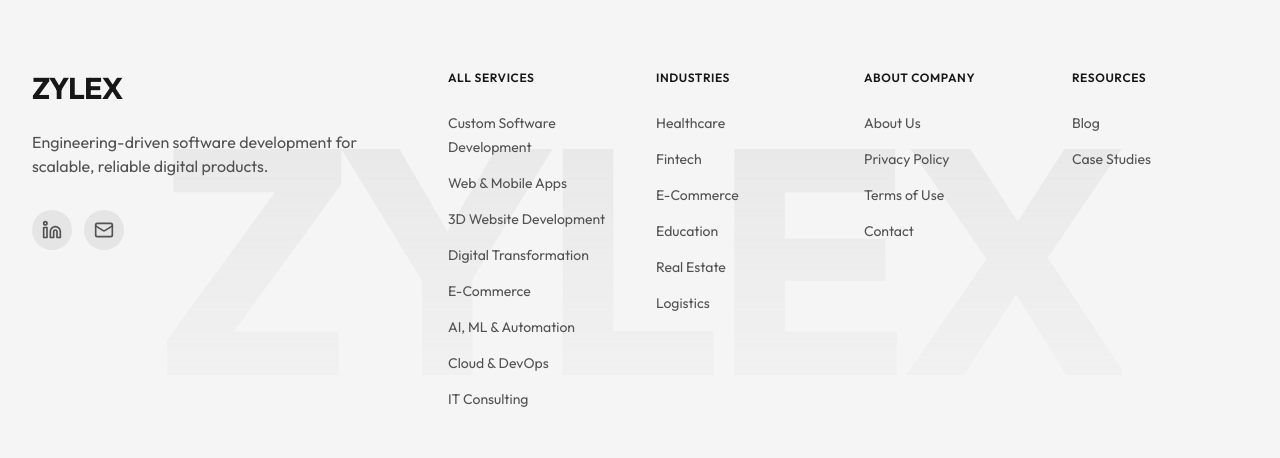
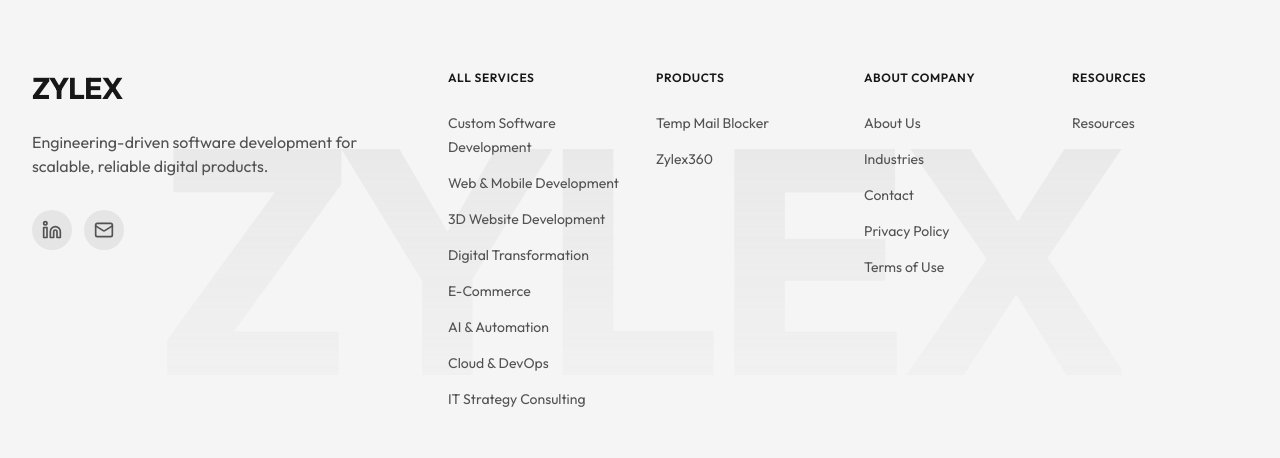
Before and after one commit to Ganesh-Karthick-Dev/seo-web, a Next.js app: page / in a window 1280 px wide. Shown: the part 10889-11347 px from the top of the page. Built offline with nearby package versions, Linux system fonts and the light colour scheme; no server answers; the database is empty.

Commit message:
footer done

```diff
--- a/components/sections/Footer.tsx
+++ b/components/sections/Footer.tsx
@@ -9,35 +9,31 @@
 gsap.registerPlugin(ScrollTrigger);
 
 const services = [
-    { name: "Custom Software Development", href: "/services/custom-software" },
-    { name: "Web & Mobile Apps", href: "/services/web-mobile" },
-    { name: "3D Website Development", href: "/services/3d-websites" },
+    { name: "Custom Software Development", href: "/services/custom-software-development" },
+    { name: "Web & Mobile Development", href: "/services/web-mobile-development" },
+    { name: "3D Website Development", href: "/services/3d-website-development" },
     { name: "Digital Transformation", href: "/services/digital-transformation" },
     { name: "E-Commerce", href: "/services/ecommerce" },
-    { name: "AI, ML & Automation", href: "/services/ai-ml" },
+    { name: "AI & Automation", href: "/services/ai-automation" },
     { name: "Cloud & DevOps", href: "/services/cloud-devops" },
-    { name: "IT Consulting", href: "/services/consulting" },
+    { name: "IT Strategy Consulting", href: "/services/it-strategy-consulting" },
 ];
 
-const industries = [
-    { name: "Healthcare", href: "/industries/healthcare" },
-    { name: "Fintech", href: "/industries/fintech" },
-    { name: "E-Commerce", href: "/industries/ecommerce" },
-    { name: "Education", href: "/industries/education" },
-    { name: "Real Estate", href: "/industries/real-estate" },
-    { name: "Logistics", href: "/industries/logistics" },
+const products = [
+    { name: "Temp Mail Blocker", href: "/products/temp-mail-blocker" },
+    { name: "Zylex360", href: "/products/zylex-360" },
 ];
 
 const company = [
     { name: "About Us", href: "/about-us" },
+    { name: "Industries", href: "/industries" },
+    { name: "Contact", href: "/contact" },
     { name: "Privacy Policy", href: "/privacy" },
     { name: "Terms of Use", href: "/terms" },
-    { name: "Contact", href: "/contact" },
 ];
 
 const resources = [
-    { name: "Blog", href: "/blog" },
-    { name: "Case Studies", href: "/case-studies" },
+    { name: "Resources", href: "/resources" },
 ];
 
 const socials = [
@@ -158,13 +154,13 @@
                             </ul>
                         </div>
 
-                        {/* Industries */}
+                        {/* Products */}
                         <div>
                             <h4 className="text-xs font-semibold text-neutral-900 uppercase tracking-wider mb-6">
-                                Industries
+                                Products
                             </h4>
                             <ul className="space-y-3">
-                                {industries.map((item) => (
+                                {products.map((item) => (
                                     <li key={item.name}>
                                         <Link
                                             href={item.href}
```
